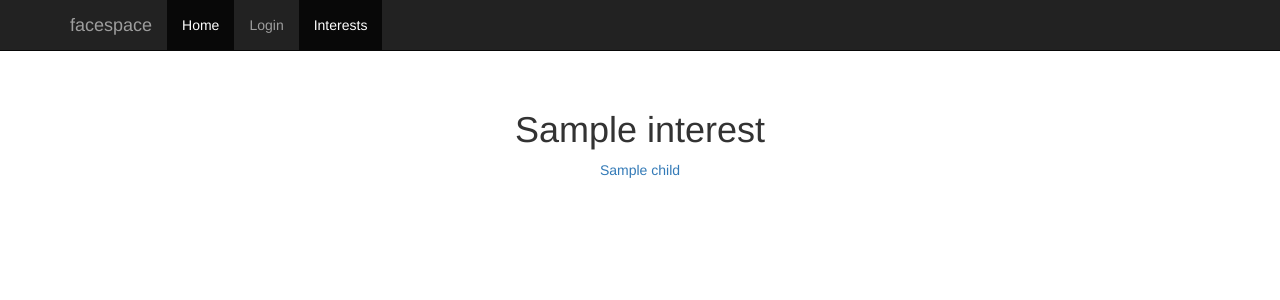
After one commit to dwj300/facespace, a Django app: template frontend/templates/interest.html in a window 1280 px wide. The commit adds this page. Shown: the top 300 px of the page. Run offline with Django 3.2, Linux system fonts and the light colour scheme; the template is opened without the code that fills it: most values are stand-ins (such as "Sample title", 1, 10 or a date in 2020); some libraries are stand-ins or nearby versions.

Commit message:
basic interests

```diff
--- a/backend/models.py
+++ b/backend/models.py
@@ -4,7 +4,10 @@ from django.contrib.auth.models import AbstractUser
 
 class Interest(models.Model):
     name = models.CharField(max_length=50)
-    parent = models.ForeignKey('self', related_name="children", null=True)
+    parent = models.ForeignKey('self', related_name="children", null=True, blank=True)
+
+    def __unicode__(self):
+        return self.name
 
     class Meta:
         db_table = 'interests'
--- a/facespace/urls.py
+++ b/facespace/urls.py
@@ -5,6 +5,7 @@ urlpatterns = patterns('',
     url(r'^admin/', include(admin.site.urls)),
     # url(r'^frontend/', include('frontend.urls', namespace='frontend', app_name='frontend')),
     url(r'^api/', include('api.urls', namespace='api', app_name='api')),
+    url(r'^interest/(\d+)/$','frontend.views.interest', name='interest'),
     url(r'^$', 'frontend.views.index', name='index'),
     url(r'^home/$', 'frontend.views.home', name='home'),
     url(r'^profile/([a-zA-Z0-9]+)/$', 'frontend.views.profile', name='profile'),
--- a/frontend/templates/base.html
+++ b/frontend/templates/base.html
@@ -31,6 +31,7 @@
             {% else %}
             <li><a href="{% url 'login' %}">Login</a></li>
             {% endif %}
+            <li class="active"><a href="{% url 'interest' 1 %}">Interests</a></li>
           </ul>
         </div>
       </div>
--- /dev/null
+++ b/frontend/templates/interest.html
@@ -0,0 +1,9 @@
+{% extends "base.html" %}
+{% block content %}
+<div class="index">
+  <h1>{{ interest.name }}</h1>
+  {% for child in child_interests.all %}
+    <p><a href="{% url 'interest' child.id %}">{{ child.name }}</a></p><br>
+  {% endfor %}
+</div>
+{% endblock %}
```
Also changed, not shown: frontend/views.py (+13 -1 lines), backend/migrations/0001_initial.py (added), backend/migrations/__init__.py (added).
